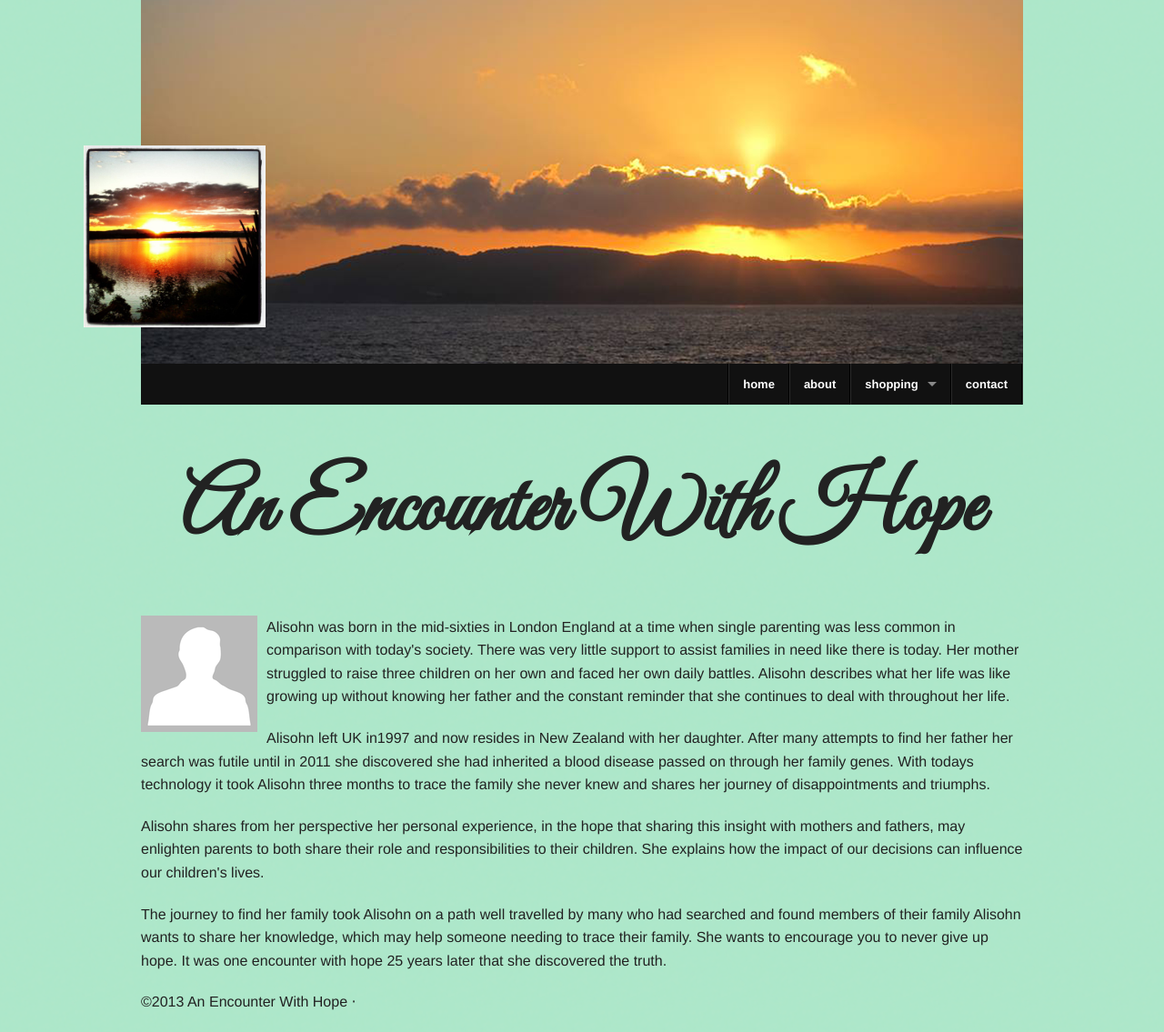
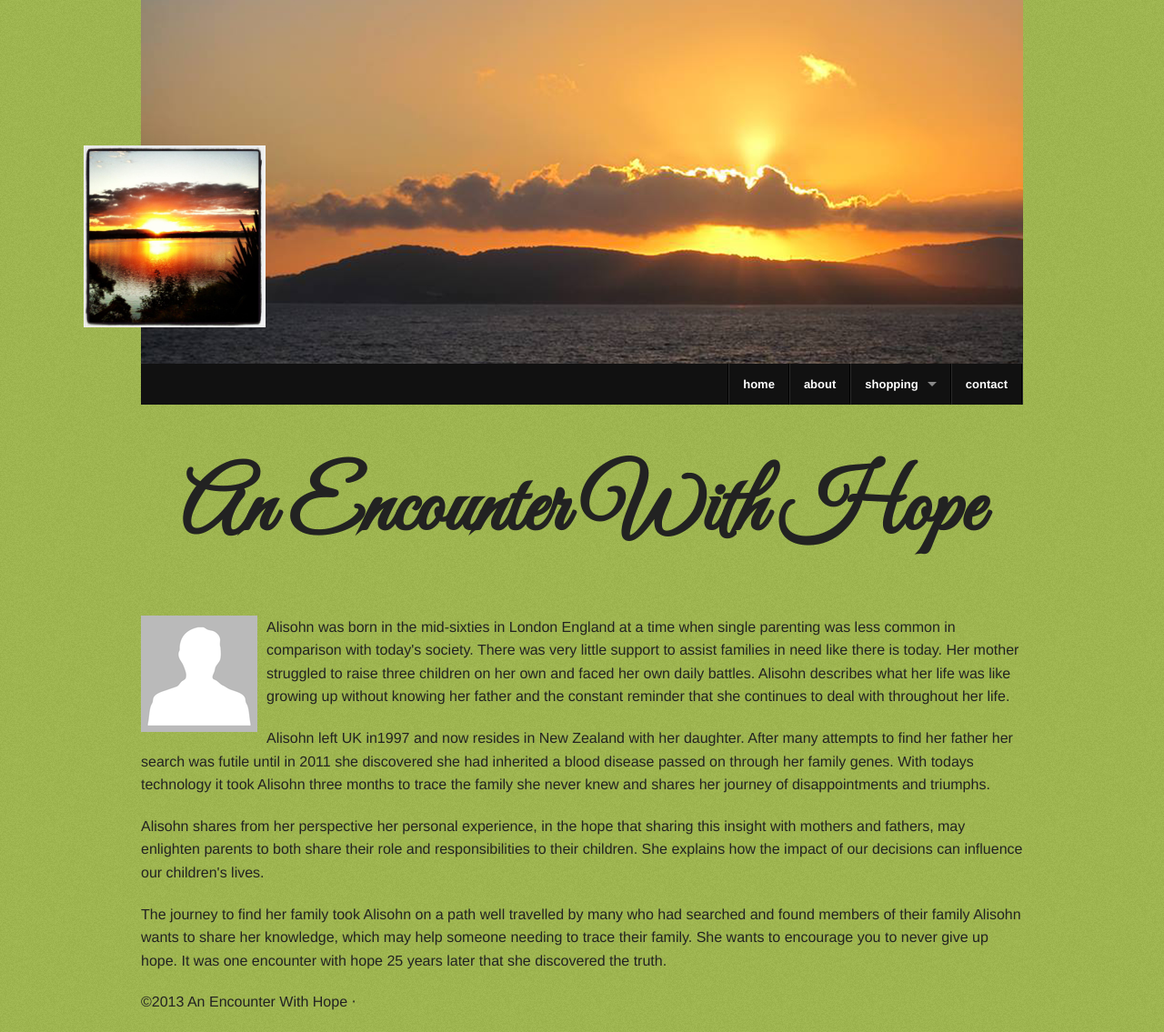
Before and after one commit to SaYNoInc/aewh, a PHP site: page /about.php in a window 1280 px wide. Shown: the whole page at 91% size. Run offline with PHP 8.4, Linux system fonts and the light colour scheme.

Commit message:
change made minor update

```diff
--- a/www/about.php
+++ b/www/about.php
@@ -70,8 +70,8 @@ The journey to find her family took Alisohn on a path well travelled by many who
 	</div>
 	</div>
 
-	<div class="row">
-	<div class="large-12 columns">
+<div id="footer" class="row">
+<div class="large-12 columns">
 <div id="footer"><p>&copy;<?php echo date("Y"); ?> An Encounter With Hope &sdot;
 </div>
 </div>
--- a/www/css/main.css
+++ b/www/css/main.css
@@ -11,7 +11,7 @@ ul {
 
 /* line 8, ../sass/main.sass */
 body {
-  background: url("../images/bg1.png") repeat transparent;
+  background: url("../images/noisy.png") repeat transparent;
 }
 
 /* line 11, ../sass/main.sass */
--- a/www/sass/main.sass
+++ b/www/sass/main.sass
@@ -6,7 +6,7 @@ ul
 	min-height: 20em
 
 body
-	background: url('../images/bg1.png') repeat transparent
+	background: url('../images/noisy.png') repeat transparent
 
 #author-avatar
 	float: left
--- a/www/shopping.php
+++ b/www/shopping.php
@@ -65,9 +65,10 @@ cillum dolore eu fugiat nulla pariatur. Excepteur sint occaecat cupidatat non
 proident, sunt in culpa qui officia deserunt mollit anim id est laborum.</p>
 
 </div>
-	<div class="row">
+	<div id="footer" class="row">
 	<div class="large-12 columns">
 <div id="footer"><p>&copy;<?php echo date("Y"); ?> An Encounter With Hope &sdot;
+</div>
 </div>
 </div>
 </div>
--- a/www/views/admin-view.php
+++ b/www/views/admin-view.php
@@ -16,7 +16,7 @@ class AdminView extends View{
 		}else{
 
 		$html .= $this-> displayLoginForm();
-		$html .= '<p class="failedMessage">'.$this->model->loginMsg.'</p>'."\n";
+		$html .= '<p class="error">'.$this->model->loginMsg.'</p>'."\n";
 
 		}# end if
 
--- a/www/views/contact-view.php
+++ b/www/views/contact-view.php
@@ -50,7 +50,7 @@ class ContactView extends View{
 	$html .= '<textarea id="message" name="message">'.$_POST['message'].'</textarea>';
 	$html .= '</div>';
 
-	$html .= '<input type="submit" name="contact" value="Contact Us" />';
+	$html .= '<input class="small button" type="submit" name="contact" value="Contact Me" />';
 
 	$html .= '</form>';
 
--- a/www/views/view-class.php
+++ b/www/views/view-class.php
@@ -130,7 +130,7 @@ $html .= '
 
 		// $html = '</div>'."\t\t";
 		$html = '</div>'."\t\t";
-		$html .= '<div class="row">';
+		$html .= '<div id="footer" class="row">';
 		$html .= '<div class="large-12 columns">';
 		$html .= '<div id="footer"><p>&copy;2013 An Encounter With Hope &sdot; ';
 		// check if admin is login
```
Also changed, not shown: www/views/inspirations-view.php (+10 -1 lines), www/images/noisy.png (added), www/images/noisy1.png (added).
